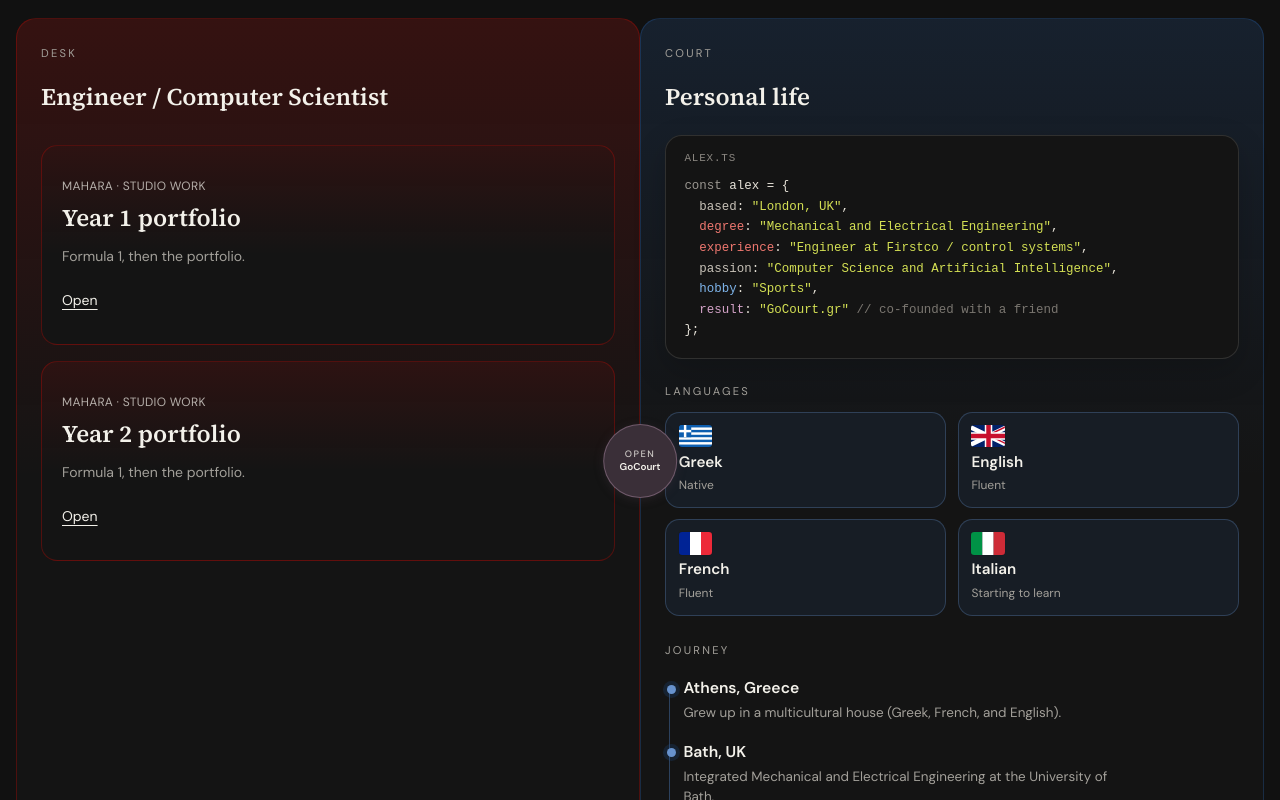
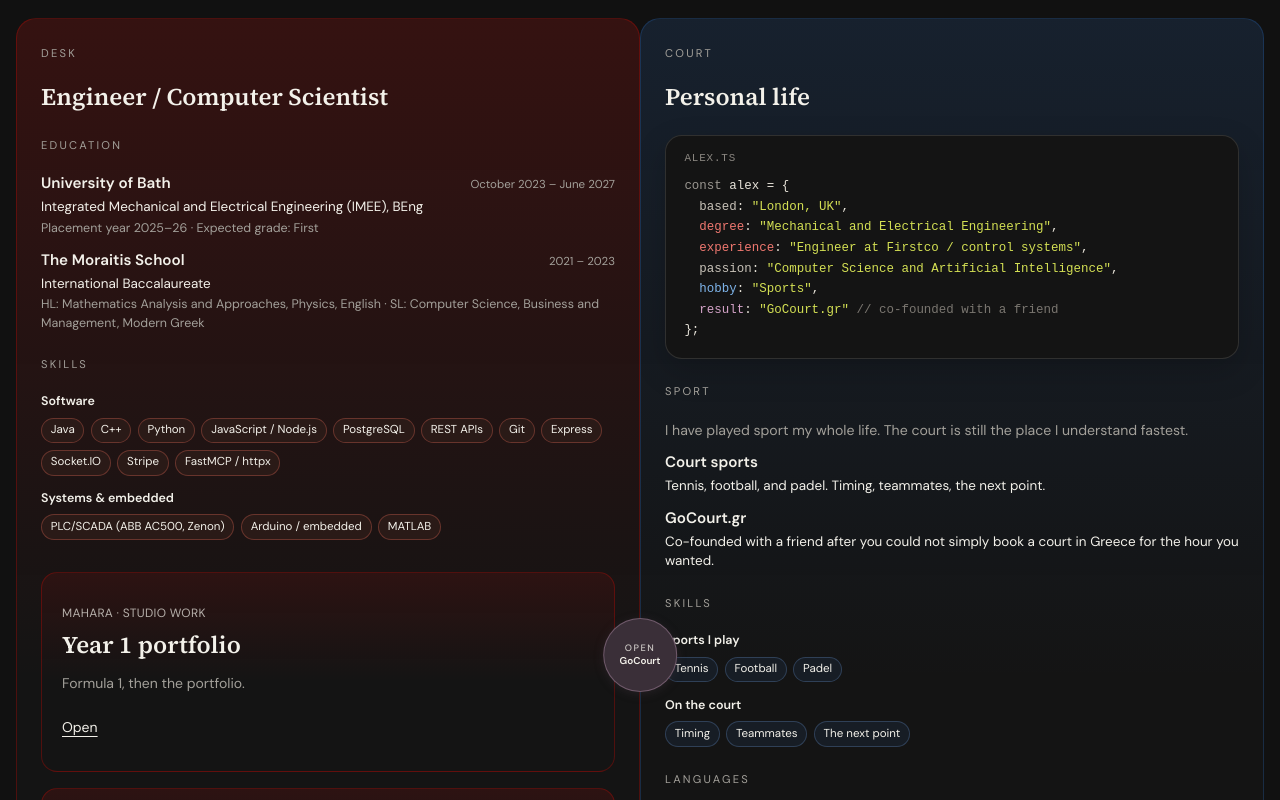
Before and after one commit to alexplds/personal-website, a Next.js app: page / in a window 1280 px wide. Shown: the part 620-1420 px from the top of the page. Built offline with nearby package versions, Linux system fonts and the light colour scheme.

Commit message:
Add skills, education, and sport to the rooms
Put engineering skills and education on the desk, and a sport section plus court skills on personal life, using only facts already on the site.

Co-authored-by: alexandrosplds <Alexandros.polychroniadis@gmail.com>

```diff
--- a/app/globals.css
+++ b/app/globals.css
@@ -486,6 +486,99 @@
   color: var(--muted-foreground);
 }
 
+.skill-block,
+.fact-block {
+  margin-top: 1.5rem;
+}
+
+.skill-groups {
+  display: flex;
+  flex-direction: column;
+  gap: 0.85rem;
+}
+
+.skill-group {
+  margin: 0 0 0.4rem;
+  font-size: 0.78rem;
+  font-weight: 600;
+}
+
+.skill-chips {
+  display: flex;
+  flex-wrap: wrap;
+  gap: 0.4rem;
+  margin: 0;
+  padding: 0;
+  list-style: none;
+}
+
+.skill-chips li {
+  padding: 0.28rem 0.55rem;
+  border-radius: 999px;
+  font-size: 0.72rem;
+  line-height: 1.3;
+}
+
+.skill-desk .skill-chips li {
+  border: 1px solid color-mix(in oklab, var(--desk-tint, rgb(225 6 0)) 22%, var(--border));
+  background: color-mix(in oklab, var(--card) 88%, rgb(225 6 0));
+}
+
+.skill-court .skill-chips li {
+  border: 1px solid color-mix(in oklab, var(--court-tint, rgb(37 99 180)) 22%, var(--border));
+  background: color-mix(in oklab, var(--card) 88%, rgb(37 99 180));
+}
+
+.fact-lead {
+  margin: 0 0 0.75rem;
+  font-size: 0.88rem;
+  line-height: 1.5;
+  color: var(--muted-foreground);
+}
+
+.fact-list {
+  margin: 0;
+  padding: 0;
+  list-style: none;
+}
+
+.fact-item + .fact-item {
+  margin-top: 0.85rem;
+}
+
+.fact-top {
+  display: flex;
+  flex-wrap: wrap;
+  align-items: baseline;
+  justify-content: space-between;
+  gap: 0.25rem 0.75rem;
+}
+
+.fact-title {
+  margin: 0;
+  font-size: 0.95rem;
+  font-weight: 600;
+  line-height: 1.3;
+}
+
+.fact-meta {
+  font-size: 0.72rem;
+  color: var(--muted-foreground);
+}
+
+.fact-body {
+  margin: 0.2rem 0 0;
+  font-size: 0.84rem;
+  line-height: 1.45;
+}
+
+.fact-note {
+  margin: 0.15rem 0 0;
+  font-size: 0.78rem;
+  line-height: 1.45;
+  color: var(--muted-foreground);
+}
+
 .name-light-wrap {
   position: relative;
   top: -2.15rem;
@@ -643,6 +736,7 @@
   min-width: 0;
   border-radius: 1.25rem;
   padding: 1.6rem 1.5rem 2rem;
+  overflow: auto;
 }
 
 .rooms-desk {
--- a/components/destinations.tsx
+++ b/components/destinations.tsx
@@ -4,6 +4,8 @@ import { content, type Destination } from "@/lib/content";
 import { IntroCode } from "@/components/intro-code";
 import { Journey } from "@/components/journey";
 import { LanguageFields } from "@/components/languages";
+import { SkillList } from "@/components/skill-list";
+import { Sports } from "@/components/sports";
 import { LaunchOverlay, PendingNote, useLaunch } from "@/components/overlays";
 import { Reveal } from "@/components/reveal";
 
@@ -66,6 +68,8 @@ export function PlaySection({ embedded = false }: { embedded?: boolean }) {
         </Reveal>
       )}
       <IntroCode />
+      <Sports />
+      <SkillList title="Skills" groups={content.courtSkills} tone="court" />
       <LanguageFields />
       <Journey />
     </section>
--- /dev/null
+++ b/components/education-list.tsx
@@ -0,0 +1,21 @@
+import { content } from "@/lib/content";
+
+export function EducationList() {
+  return (
+    <div className="fact-block">
+      <p className="rooms-label">Education</p>
+      <ol className="fact-list">
+        {content.education.map((ed) => (
+          <li key={ed.school} className="fact-item">
+            <div className="fact-top">
+              <h3 className="fact-title">{ed.school}</h3>
+              <span className="fact-meta">{ed.period}</span>
+            </div>
+            <p className="fact-body">{ed.award}</p>
+            <p className="fact-note">{ed.extra}</p>
+          </li>
+        ))}
+      </ol>
+    </div>
+  );
+}
--- a/components/sections.tsx
+++ b/components/sections.tsx
@@ -1,6 +1,8 @@
 import { content } from "@/lib/content";
 import { CopyEmail } from "@/components/copy-email";
 import { PlaySection, WorkDestinations } from "@/components/destinations";
+import { EducationList } from "@/components/education-list";
+import { SkillList } from "@/components/skill-list";
 import { Reveal } from "@/components/reveal";
 import { Button } from "@/components/ui/button";
 
@@ -46,6 +48,8 @@ export function WorkSection({ embedded = false }: { embedded?: boolean }) {
           <h2 className="font-heading mt-2 text-3xl">Engineer / Computer Scientist</h2>
         </Reveal>
       )}
+      <EducationList />
+      <SkillList groups={content.skills} tone="desk" />
       <WorkDestinations />
     </section>
   );
--- /dev/null
+++ b/components/skill-list.tsx
@@ -0,0 +1,27 @@
+export function SkillList({
+  title = "Skills",
+  groups,
+  tone = "desk",
+}: {
+  title?: string;
+  groups: readonly { group: string; items: readonly string[] }[];
+  tone?: "desk" | "court";
+}) {
+  return (
+    <div className={`skill-block skill-${tone}`}>
+      <p className="rooms-label">{title}</p>
+      <div className="skill-groups">
+        {groups.map((group) => (
+          <div key={group.group}>
+            <h3 className="skill-group">{group.group}</h3>
+            <ul className="skill-chips">
+              {group.items.map((item) => (
+                <li key={item}>{item}</li>
+              ))}
+            </ul>
+          </div>
+        ))}
+      </div>
+    </div>
+  );
+}
--- /dev/null
+++ b/components/sports.tsx
@@ -0,0 +1,18 @@
+import { content } from "@/lib/content";
+
+export function Sports() {
+  return (
+    <div className="fact-block">
+      <p className="rooms-label">Sport</p>
+      <p className="fact-lead">{content.sports.lead}</p>
+      <ul className="fact-list">
+        {content.sports.done.map((item) => (
+          <li key={item.title} className="fact-item">
+            <h3 className="fact-title">{item.title}</h3>
+            <p className="fact-body">{item.body}</p>
+          </li>
+        ))}
+      </ul>
+    </div>
+  );
+}
--- a/lib/content.ts
+++ b/lib/content.ts
@@ -137,6 +137,29 @@ export const content = {
       items: ["PLC/SCADA (ABB AC500, Zenon)", "Arduino / embedded", "MATLAB"],
     },
   ],
+  courtSkills: [
+    {
+      group: "Sports I play",
+      items: ["Tennis", "Football", "Padel"],
+    },
+    {
+      group: "On the court",
+      items: ["Timing", "Teammates", "The next point"],
+    },
+  ],
+  sports: {
+    lead: "I have played sport my whole life. The court is still the place I understand fastest.",
+    done: [
+      {
+        title: "Court sports",
+        body: "Tennis, football, and padel. Timing, teammates, the next point.",
+      },
+      {
+        title: "GoCourt.gr",
+        body: "Co-founded with a friend after you could not simply book a court in Greece for the hour you wanted.",
+      },
+    ],
+  },
   nav: [
     { href: "#work", label: "Work" },
     { href: "#play", label: "Intersection" },
```
Also changed, not shown: 1 other file (tests, documents, lock files or other folders).
